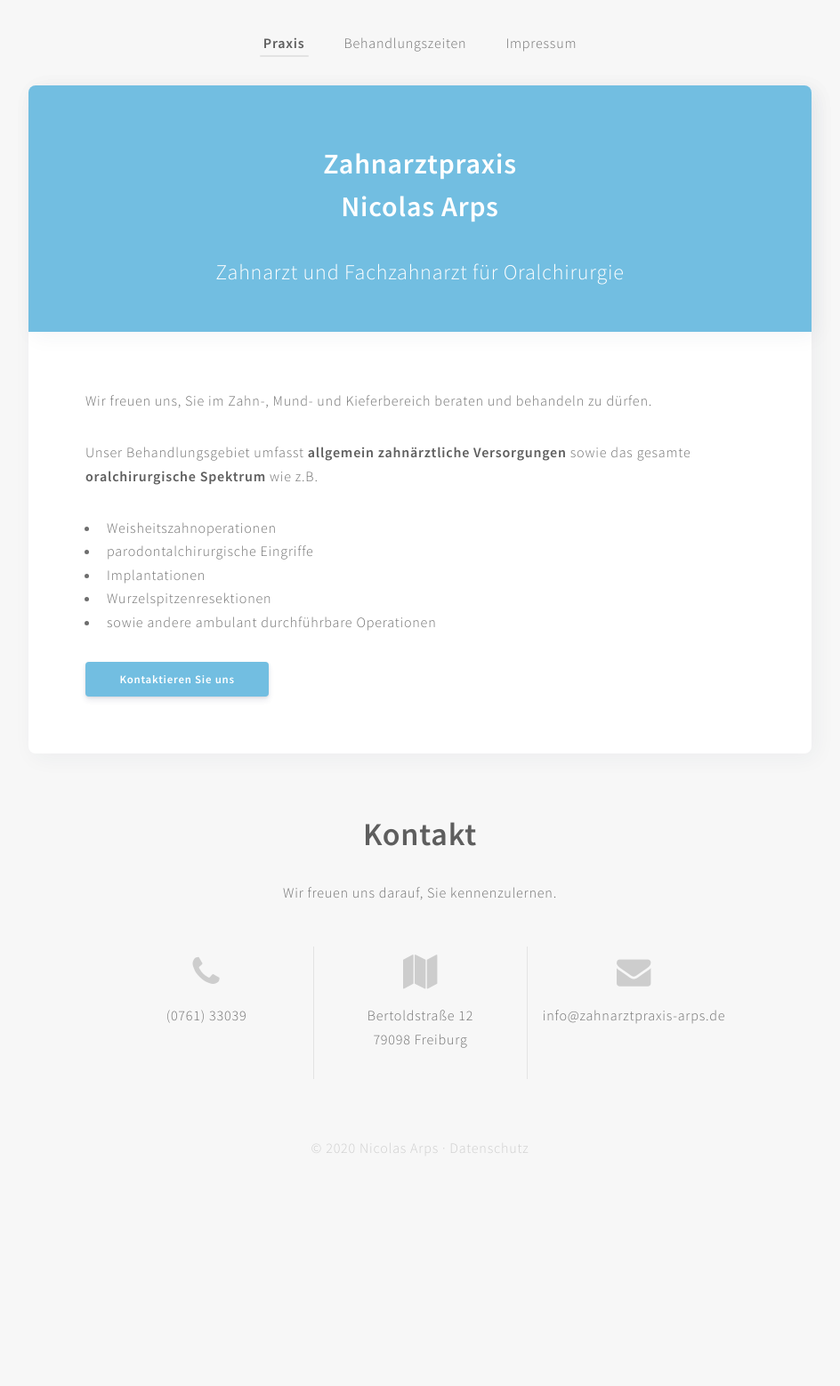
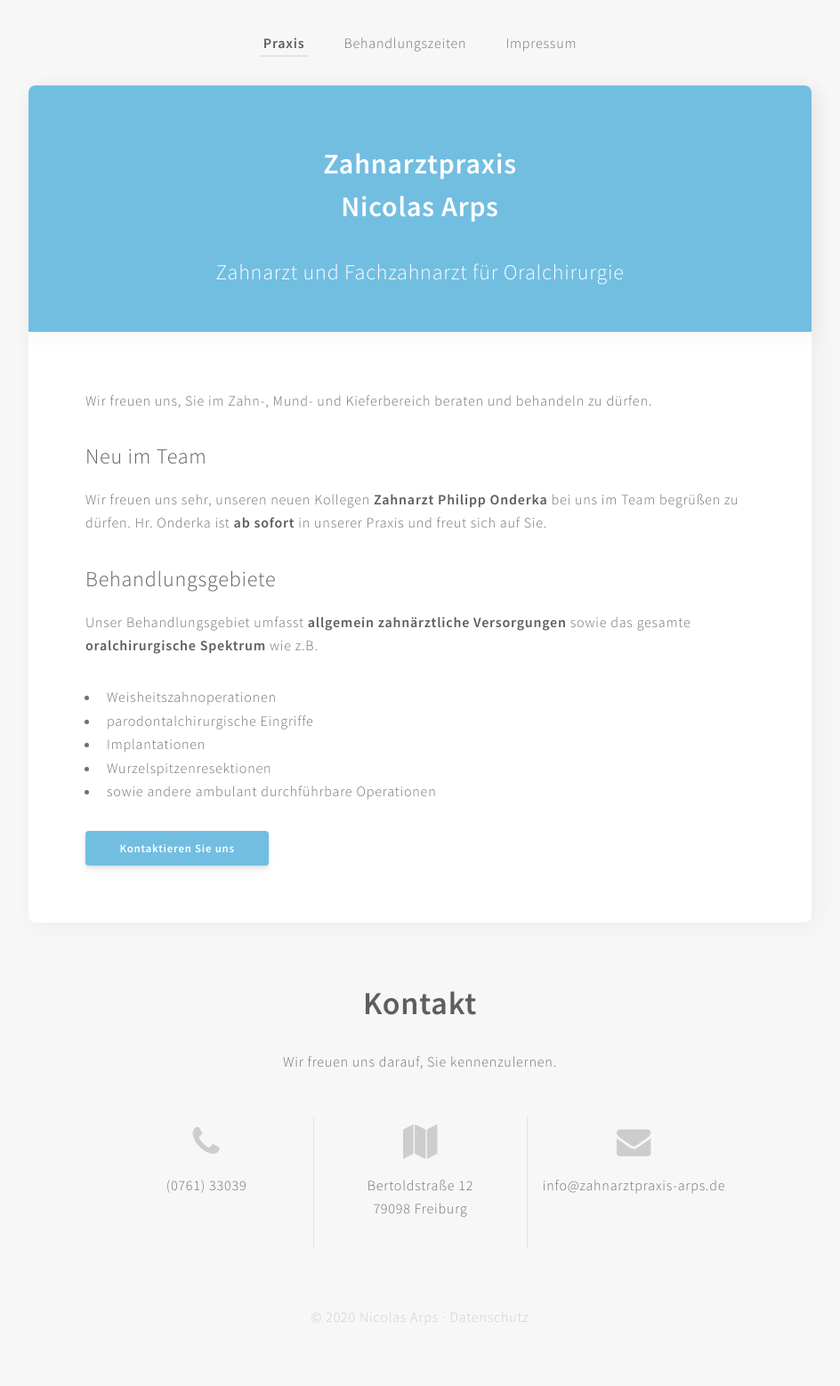
Before and after one commit to ninoarps/nino, a Jekyll site: the page built from index.html, in a window 1280 px wide. Shown: the whole page at 89% size, without its empty margins (168-1112 px from the left). Built offline with Jekyll 4.4.1, drawn with Linux system fonts in a browser that asks for light colours; before the commit the page ends 1367 px from its top, so only the background shows below that.

Commit message:
new content

```diff
--- a/_layouts/default.html
+++ b/_layouts/default.html
@@ -9,7 +9,7 @@
 	<meta property="og:url"                content="http://www.zahnarztpraxis-arps.de/" />
 	<meta property="og:type"               content="website" />
 	<meta property="og:title"              content="Zahnarztpraxis Nicolas Arps - Zahnarzt und Fachzahnarzt für Oralchirurgie" />
-	<meta property="og:description"        content="Wir freuen uns, Sie im Zahn-, Mund- und Kieferbereich beraten und behandeln zu dürfen. Unser Behandlungsgebiet umfasst allgemein zahnärztliche Versorgungen sowie das gesamte oralchirurgische Spektrum wie z.B. Weisheitszahnoperationen parodontalchirurgische Eingriffe Implantationen Wurzelspitzenresektionen sowie andere ambulant durchführbare Operationen." />
+	<meta property="og:description"        content="Wir freuen uns, Sie im Zahn-, Mund- und Kieferbereich beraten und behandeln zu dürfen. Unser Behandlungsgebiet umfasst allgemein zahnärztliche Versorgungen sowie das gesamte oralchirurgische Spektrum" />
 	<!-- <meta property="og:image"              content="http://static01.nyt.com/images/2015/02/19/arts/international/19iht-btnumbers19A/19iht-btnumbers19A-facebookJumbo-v2.jpg" /> -->
 
 	<!--[if lte IE 8]><script src="{{ "/js/html5shiv.js" | absolute_url }}"></script><![endif]-->
--- a/index.html
+++ b/index.html
@@ -17,7 +17,12 @@ permalink: /
     <div class="inner">
       <!-- <h2>Leistungen</h2> -->
       <p>Wir freuen uns, Sie im Zahn-, Mund- und Kieferbereich beraten und behandeln zu dürfen.</p>
+        <div class="news-box">
+          <h3>Neu im Team</h3>
+          <p>Wir freuen uns sehr, unseren neuen Kollegen <b>Zahnarzt Philipp Onderka</b> bei uns im Team begrüßen zu dürfen. Hr. Onderka ist <b>ab sofort</b> in unserer Praxis und freut sich auf Sie.</p>
+        </div>
 
+      <h3>Behandlungsgebiete</h3>
       <p>Unser Behandlungsgebiet umfasst <strong>allgemein zahnärztliche Versorgungen</strong> sowie das gesamte <strong>oralchirurgische Spektrum</strong> wie z.B.
         <ul>
           <li>Weisheitszahnoperationen</li>
--- a/zeiten/index.html
+++ b/zeiten/index.html
@@ -16,6 +16,7 @@ permalink: /zeiten
     <p>Unser Behandlungsgebiet umfasst allgemein zahnärztliche Versorgungen sowie das gesamte oralchirurgische Spektrum wie z.B. Weisheitszahnoperationen, parodontalchirurgische Eingriffe, Implantationen, Wurzelspitzenresektionen sowie andere ambulant durchführbare Operationen.</p>
 
     <p>Termine bitten wir unter <strong class="primary">0761/33039</strong> oder per Email unter <a href="mailto:info@zahnarztpraxis-arps.de"><strong class="primary">info@zahnarztpraxis-arps.de</strong></a> zu planen.</p>
+
     <h2>Sprechstunden</h2>
     <ul>
       <li>Montag - Freitag, 8:30–13:00 Uhr</li>
```
